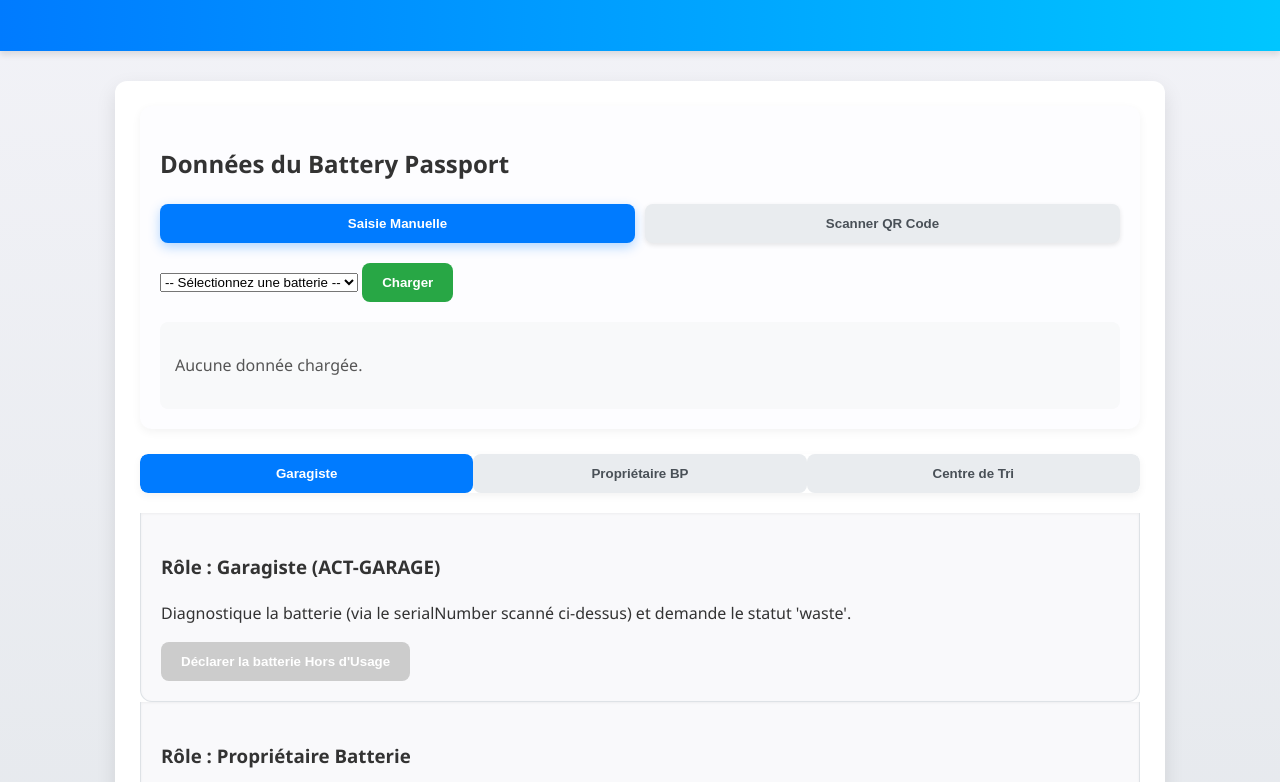
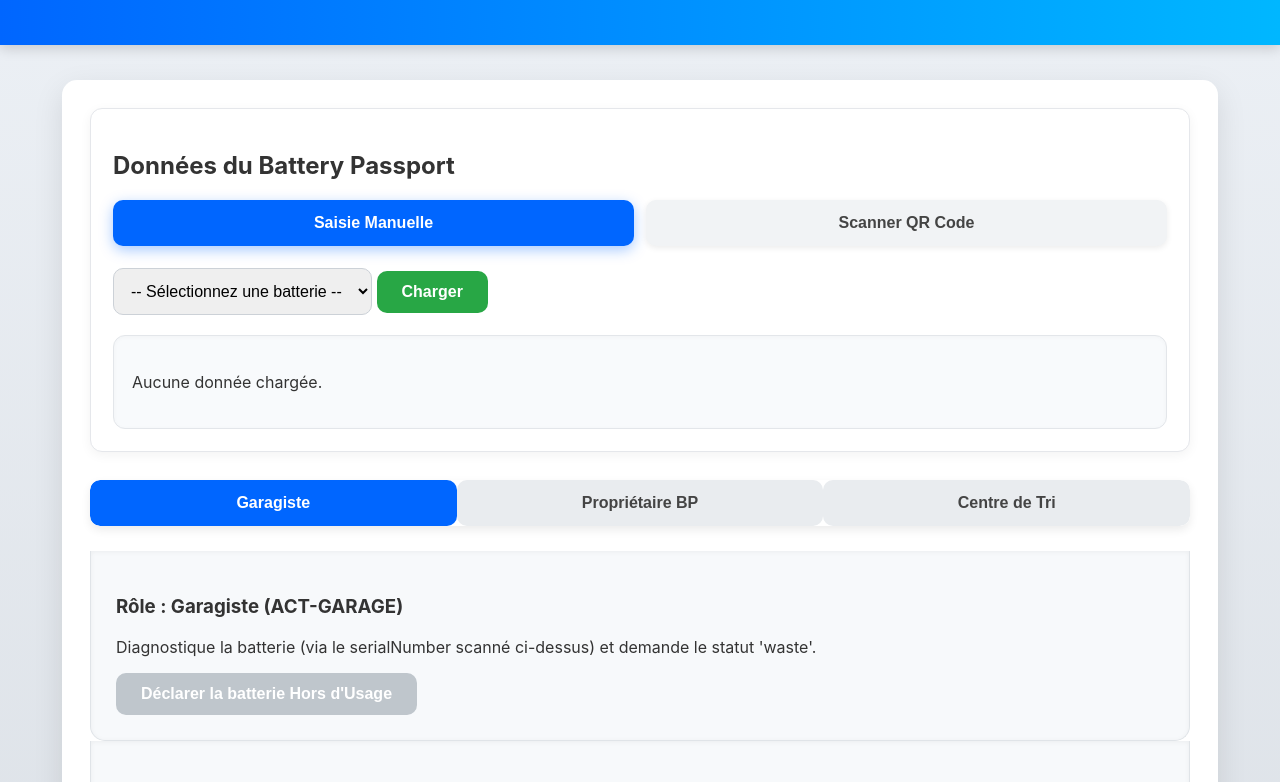
Before and after one commit to lisacharuel/Hackaton-Battery-Passport, a website: page public/index.html in a window 1280 px wide. Shown: the part 150-932 px from the top of the page. Drawn offline with nearby package versions, Linux system fonts and the light colour scheme.

Commit message:
visuel ameliorer dans css

```diff
--- a/public/style.css
+++ b/public/style.css
@@ -1,184 +1,220 @@
-/* style.css amélioré */
+/* ----------------------------- */
+/* GLOBAL */
+/* ----------------------------- */
 
 body {
-    font-family: 'Segoe UI', Tahoma, Geneva, Verdana, sans-serif;
-    background: linear-gradient(to bottom, #f4f4f9, #e2e6ea);
+    font-family: 'Inter', 'Segoe UI', Tahoma, sans-serif;
+    background: linear-gradient(to bottom, #eef2f7, #d9dee4);
     color: #333;
-    line-height: 1.6;
     margin: 0;
     padding: 0;
 }
 
 header {
-    background: linear-gradient(90deg, #007bff, #00c6ff);
-    color: white;
-    padding: 25px 0;
+    background: linear-gradient(90deg, #0066ff, #00b7ff);
+    color: #fff;
+    padding: 28px 0;
     text-align: center;
-    font-size: 1.6rem;
-    box-shadow: 0 4px 6px rgba(0,0,0,0.1);
+    font-size: 1.7rem;
+    font-weight: 600;
+    letter-spacing: 0.5px;
+    box-shadow: 0 4px 12px rgba(0,0,0,0.15);
 }
 
+/* ----------------------------- */
+/* CONTAINER / CARDS */
+/* ----------------------------- */
+
 .container {
-    width: 90%;
-    max-width: 1000px;
-    margin: 30px auto;
-    background: #fff;
-    padding: 25px;
-    box-shadow: 0 8px 20px rgba(0,0,0,0.1);
-    border-radius: 12px;
-    transition: all 0.3s;
+    width: 92%;
+    max-width: 1100px;
+    margin: 35px auto;
+    background: #ffffff;
+    padding: 28px;
+    border-radius: 15px;
+    box-shadow: 0 10px 30px rgba(0,0,0,0.10);
+    transition: 0.3s ease;
 }
 
 .container:hover {
-    box-shadow: 0 12px 25px rgba(0,0,0,0.15);
+    box-shadow: 0 14px 40px rgba(0,0,0,0.15);
 }
 
 .card {
-    border: none;
-    padding: 20px;
-    margin-bottom: 25px;
+    background: #ffffff;
+    padding: 22px;
+    margin-bottom: 28px;
     border-radius: 12px;
-    background: #fdfdff;
-    box-shadow: 0 3px 10px rgba(0,0,0,0.05);
-    transition: transform 0.2s;
+    border: 1px solid #e5e7eb;
+    box-shadow: 0 3px 12px rgba(0,0,0,0.05);
+    transition: 0.2s ease;
 }
 
 .card:hover {
     transform: translateY(-3px);
 }
 
+/* ----------------------------- */
+/* MODE SELECTION */
+/* ----------------------------- */
+
 #scan-mode-selector {
     display: flex;
-    gap: 10px;
-    margin-bottom: 20px;
+    gap: 12px;
+    margin-bottom: 22px;
 }
 
 .mode-btn {
     flex: 1;
-    padding: 12px 18px;
-    background-color: #e9ecef;
-    color: #495057;
+    padding: 14px;
+    background-color: #f1f3f5;
+    color: #444;
     border: none;
-    border-radius: 8px;
+    border-radius: 10px;
     cursor: pointer;
-    transition: all 0.3s;
     font-weight: 600;
-    box-shadow: 0 2px 5px rgba(0,0,0,0.1);
+    transition: 0.25s;
+    box-shadow: 0 2px 6px rgba(0,0,0,0.08);
 }
 
 .mode-btn.active {
-    background-color: #007bff;
+    background-color: #0066ff;
     color: white;
-    box-shadow: 0 4px 12px rgba(0,123,255,0.3);
+    box-shadow: 0 4px 14px rgba(0,102,255,0.35);
 }
 
 .mode-btn:hover {
-    background-color: #0056b3;
+    background-color: #0053cc;
     color: white;
 }
 
+/* ----------------------------- */
+/* INPUT + DROPDOWN */
+/* ----------------------------- */
+
 #text-input-section {
     display: flex;
-    gap: 10px;
-    margin-bottom: 20px;
+    gap: 12px;
+    margin-bottom: 18px;
 }
 
-input[type="text"] {
-    padding: 12px;
+input[type="text"], select {
+    padding: 13px;
     flex: 1;
-    border: 1px solid #ccc;
-    border-radius: 8px;
+    border: 1px solid #ccd1d7;
+    border-radius: 10px;
     font-size: 1rem;
-    outline: none;
-    transition: all 0.3s;
+    transition: 0.25s;
 }
 
-input[type="text"]:focus {
-    border-color: #007bff;
-    box-shadow: 0 0 6px rgba(0,123,255,0.2);
+input[type="text"]:focus,
+select:focus {
+    border-color: #0066ff;
+    box-shadow: 0 0 8px rgba(0,102,255,0.25);
 }
 
+/* ----------------------------- */
+/* BUTTONS */
+/* ----------------------------- */
+
 button {
-    padding: 12px 20px;
+    padding: 12px 25px;
     background-color: #28a745;
     color: white;
+    border-radius: 10px;
     border: none;
-    border-radius: 8px;
     cursor: pointer;
     font-weight: 600;
-    transition: all 0.3s;
+    font-size: 1rem;
+    transition: 0.25s;
 }
 
 button:hover:not(:disabled) {
-    background-color: #218838;
-    box-shadow: 0 4px 10px rgba(33,136,56,0.3);
+    background-color: #1f8b39;
+    box-shadow: 0 4px 12px rgba(31,139,57,0.35);
 }
 
 button:disabled {
-    background-color: #ccc;
+    background-color: #bfc6cc;
     cursor: not-allowed;
 }
 
+/* Camera buttons */
 #camera-section button {
-    background-color: #dc3545;
-    display: block;
-    margin: 15px auto;
-    padding: 12px 20px;
-    border-radius: 8px;
+    background-color: #e63946;
 }
 
-#camera-section button:hover {
-    background-color: #c82333;
-    box-shadow: 0 4px 10px rgba(200,35,51,0.3);
+#camera-section button:hover:not(:disabled) {
+    background-color: #c62831;
+    box-shadow: 0 4px 12px rgba(198,40,49,0.35);
 }
+
+/* ----------------------------- */
+/* TABS */
+/* ----------------------------- */
 
 .tabs {
     display: flex;
-    margin-bottom: 20px;
-    border-radius: 8px;
+    margin-bottom: 25px;
+    border-radius: 10px;
     overflow: hidden;
-    box-shadow: 0 3px 8px rgba(0,0,0,0.05);
+    box-shadow: 0 4px 10px rgba(0,0,0,0.08);
 }
 
 .tablink {
     flex: 1;
-    padding: 12px;
+    padding: 14px;
     background-color: #e9ecef;
-    color: #495057;
     border: none;
+    color: #444;
     cursor: pointer;
+    text-align: center;
     font-weight: 600;
-    transition: all 0.3s;
-    text-align: center;
+    transition: 0.25s;
 }
 
 .tablink.active {
-    background-color: #007bff;
+    background-color: #0066ff;
+    color: #fff;
+}
+
+.tablink:hover {
+    background-color: #0052cc;
     color: white;
 }
 
-.tablink:hover {
-    background-color: #0056b3;
-    color: white;
+/* CONTENT */
+.tabcontent {
+    padding: 25px;
+    background: #f7f9fb;
+    border-radius: 0 0 15px 15px;
+    border: 1px solid #e0e4e8;
+    border-top: none;
+    box-shadow: inset 0 1px 5px rgba(0,0,0,0.05);
 }
 
-.tabcontent {
-    border: 1px solid #dee2e6;
-    border-top: none;
-    padding: 20px;
-    border-radius: 0 0 12px 12px;
-    background: #f9f9fb;
-    box-shadow: inset 0 1px 3px rgba(0,0,0,0.05);
-}
+/* ----------------------------- */
+/* BATTERY DATA DISPLAY */
+/* ----------------------------- */
 
 #data-display {
     margin-top: 20px;
-    padding: 15px;
-    background-color: #f8f9fa;
-    border-radius: 8px;
-    font-weight: 500;
-    color: #555;
+    padding: 18px;
+    background: #f8fafc;
+    border-radius: 12px;
+    border: 1px solid #e3e6ea;
+    box-shadow: inset 0 1px 4px rgba(0,0,0,0.03);
+    font-size: 1rem;
+    line-height: 1.55;
 }
 
-.status-original { color: green; font-weight: bold; }
-.status-waste { color: red; font-weight: bold; }
+/* Status colors */
+.status-original {
+    color: #28a745;
+    font-weight: bold;
+}
+
+.status-waste {
+    color: #e63946;
+    font-weight: bold;
+}
```
